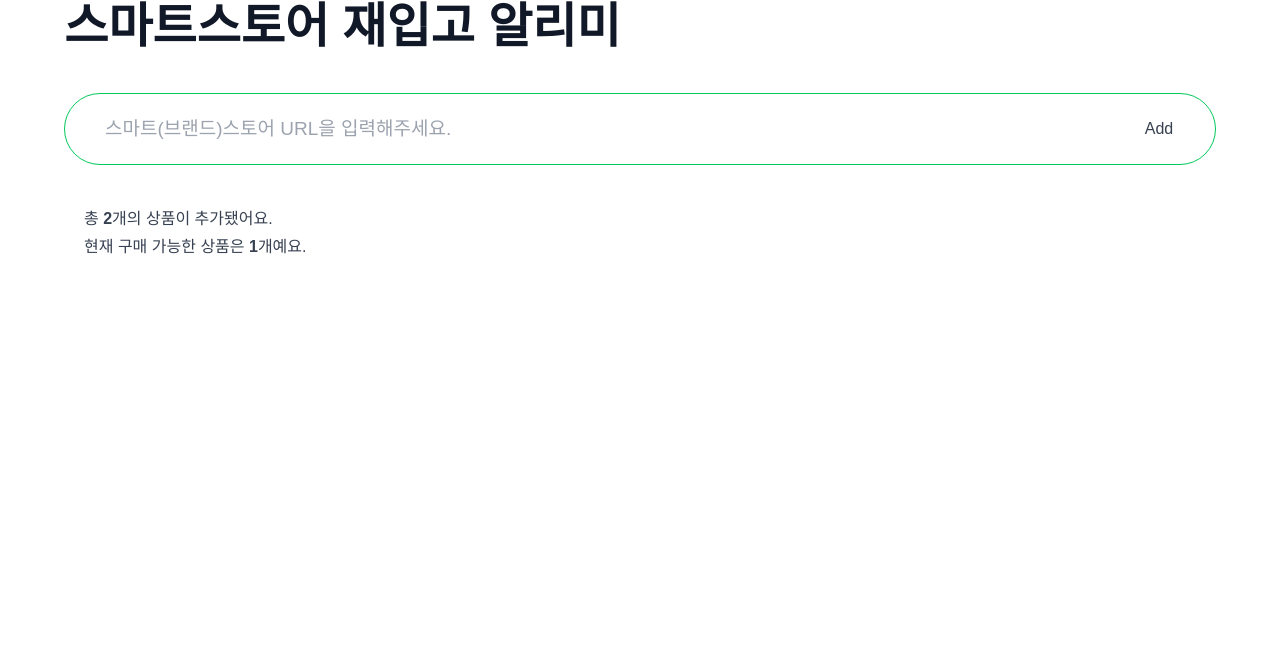
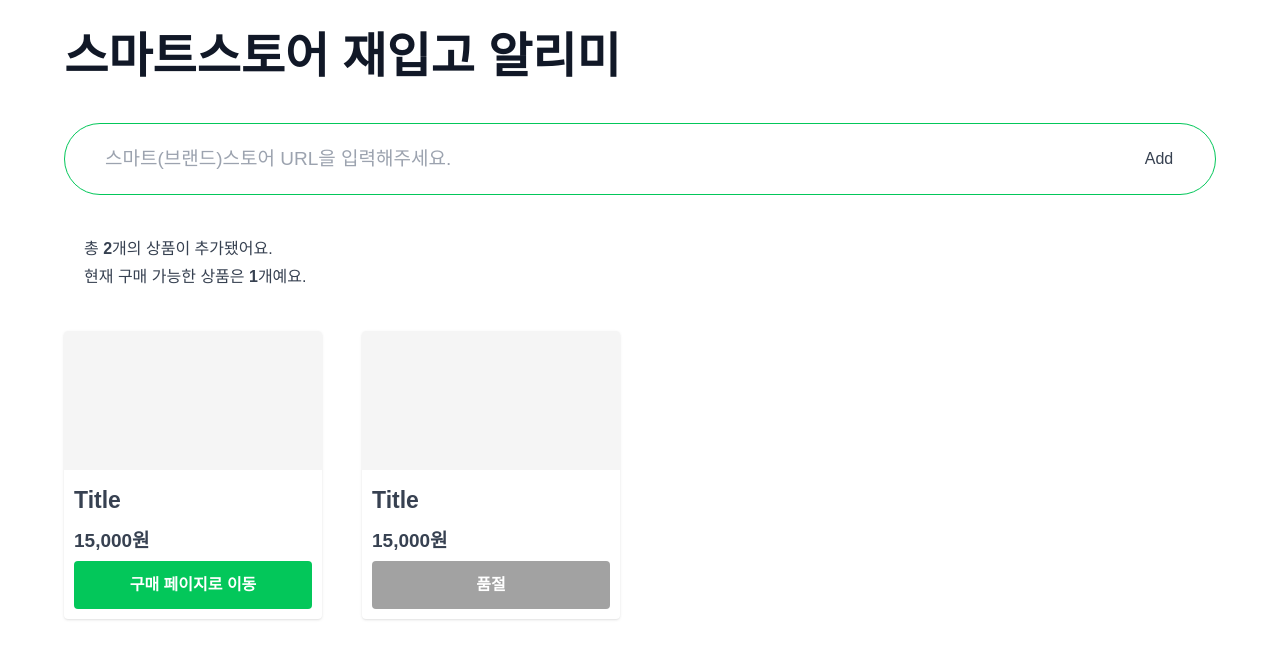
Before and after one commit to ForestLee0513/smartstore-restock-checker-fe, a Next.js app: page / in a window 1280 px wide. Shown: the top 658 px of the page. Built offline with nearby package versions, Linux system fonts and the light colour scheme.

Commit message:
[feat] 이미지 grid 리스트 추가

```diff
--- a/package.json
+++ b/package.json
@@ -12,7 +12,8 @@
     "@tailwindcss/typography": "^0.5.10",
     "next": "14.0.4",
     "react": "^18",
-    "react-dom": "^18"
+    "react-dom": "^18",
+    "tailwind-merge": "^2.1.0"
   },
   "devDependencies": {
     "@types/node": "^20",
--- a/src/app/_components/Button.tsx
+++ b/src/app/_components/Button.tsx
@@ -1,14 +1,36 @@
-import { ButtonHTMLAttributes, DetailedHTMLProps, HTMLProps } from "react";
+import { ButtonHTMLAttributes, DetailedHTMLProps } from "react";
+import { twMerge } from "tailwind-merge";
+
+const colorStyles = {
+  primary: "bg-main",
+};
+
+interface ButtonProps
+  extends DetailedHTMLProps<
+    ButtonHTMLAttributes<HTMLButtonElement>,
+    HTMLButtonElement
+  > {
+  color: keyof typeof colorStyles;
+  disabled?: boolean;
+}
 
 const Button = ({
+  color,
   children,
+  className,
+  disabled,
   ...props
-}: DetailedHTMLProps<
-  ButtonHTMLAttributes<HTMLButtonElement>,
-  HTMLButtonElement
->) => {
+}: ButtonProps) => {
   return (
-    <button className="" {...props}>
+    <button
+      className={twMerge(
+        `p-[10px] rounded text-white font-extrabold ${
+          colorStyles[color]
+        } ${className} ${disabled ? "bg-gray" : ""} `
+      )}
+      {...props}
+      disabled={disabled}
+    >
       {children}
     </button>
   );
--- a/src/app/layout.tsx
+++ b/src/app/layout.tsx
@@ -14,9 +14,9 @@ export default function RootLayout({
   return (
     <html lang="en">
       <body>
-        <header></header>
+        <header className="py-[10px]"></header>
         <div
-          className={`grid grid-cols-4 pc:grid-cols-8 pc:gap-[40px] mx-auto w-[90%] pc:max-w-[1920px] prose dark:prose-invert auto-rows-max pc:w-[90%])]`}
+          className={`grid grid-cols-4 pc:grid-cols-8 gap-[20px] pc:gap-[40px] mx-auto w-[90%] pc:max-w-[1920px] prose dark:prose-invert auto-rows-max pc:w-[90%])] pt-[10px]`}
         >
           {children}
         </div>
--- a/src/app/page.tsx
+++ b/src/app/page.tsx
@@ -1,3 +1,5 @@
+import Button from "./_components/Button";
+
 export default function Home() {
   const addProductToLocalStoraege = () => {};
 
@@ -22,7 +24,42 @@ export default function Home() {
         현재 구매 가능한 상품은 <span className="font-bold">1</span>개예요.
       </div>
       {/* 상품 리스트 map... */}
-      <div></div>
+      <div className="shadow col-span-4 pc:col-span-2 rounded">
+        <div className="pt-[54%] mt-0 relative bg-secondary rounded-t">
+          {/* <Image
+            src={coverImage}
+            alt={`${slug}-thumbnail`}
+            className="w-full h-full m-0"
+            layout="fill"
+            objectFit="cover"
+          /> */}
+        </div>
+        <div className="p-[10px] rounded">
+          <h5 className="font-bold mb-1">Title</h5>
+          <h6 className="font-bold mb-1">15,000원</h6>
+          <Button color="primary" className="w-full">
+            구매 페이지로 이동
+          </Button>
+        </div>
+      </div>
+      <div className="shadow col-span-4 pc:col-span-2 rounded">
+        <div className="pt-[54%] mt-0 relative bg-secondary rounded-t">
+          {/* <Image
+            src={coverImage}
+            alt={`${slug}-thumbnail`}
+            className="w-full h-full m-0"
+            layout="fill"
+            objectFit="cover"
+          /> */}
+        </div>
+        <div className="p-[10px] rounded">
+          <h5 className="font-bold mb-1">Title</h5>
+          <h6 className="font-bold mb-1">15,000원</h6>
+          <Button color="primary" disabled className="w-full">
+            품절
+          </Button>
+        </div>
+      </div>
     </>
   );
 }
--- a/tailwind.config.ts
+++ b/tailwind.config.ts
@@ -24,7 +24,10 @@ const config: Config = {
     },
     colors: {
       text: "#000000",
-      main: "#03C75A",
+      main: "#03C75a",
+      secondary: "#f5f5f5",
+      gray: "#a2a2a2",
+      white: "#ffffff",
     },
     extend: {
       fontFamily: {
@@ -40,6 +43,7 @@ const config: Config = {
             "p, span, h1, h2, h3, h4, h5, h6": {
               marginBottom: 0,
               marginTop: 0,
+              fontWeight: 800,
             },
             h1: {
               fontSize: "3rem",
```
Also changed, not shown: 1 other file (tests, documents, lock files or other folders).
